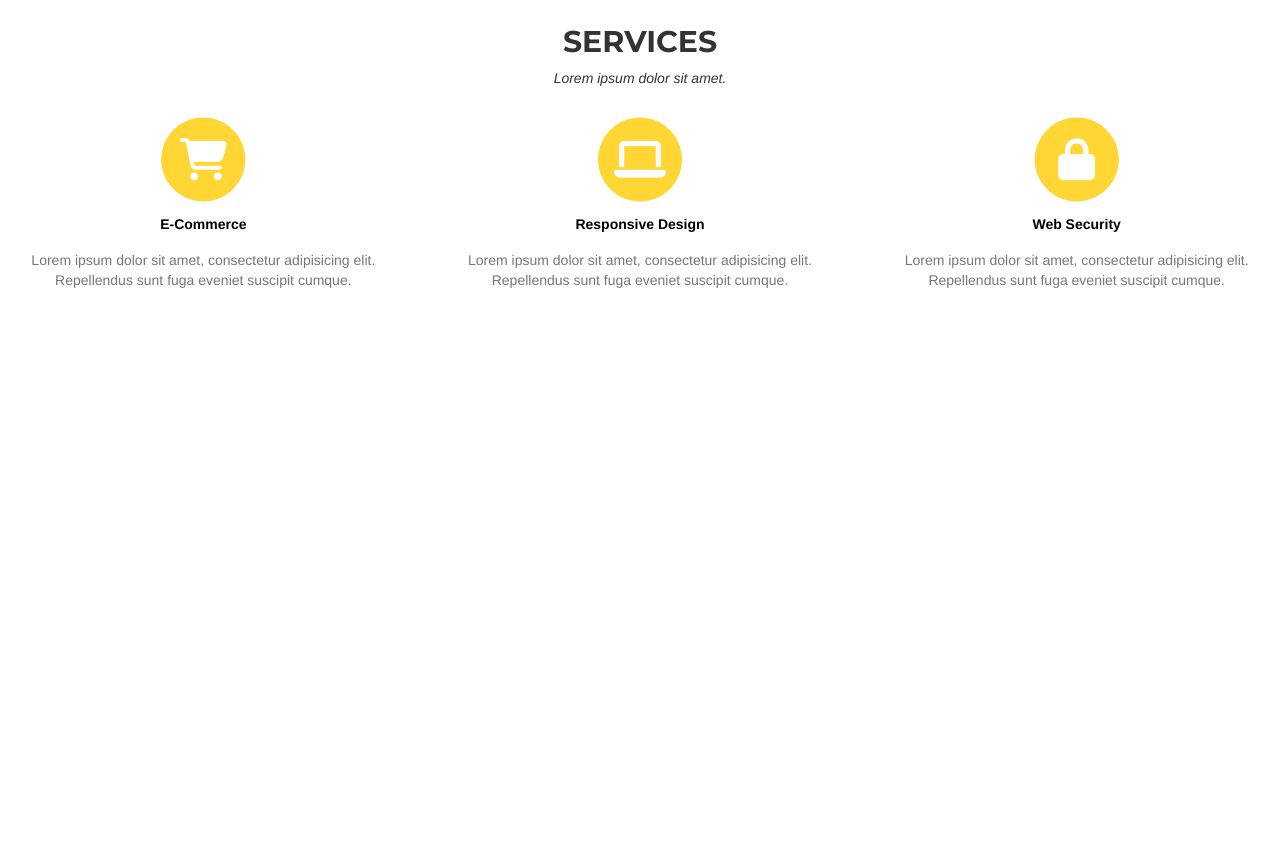
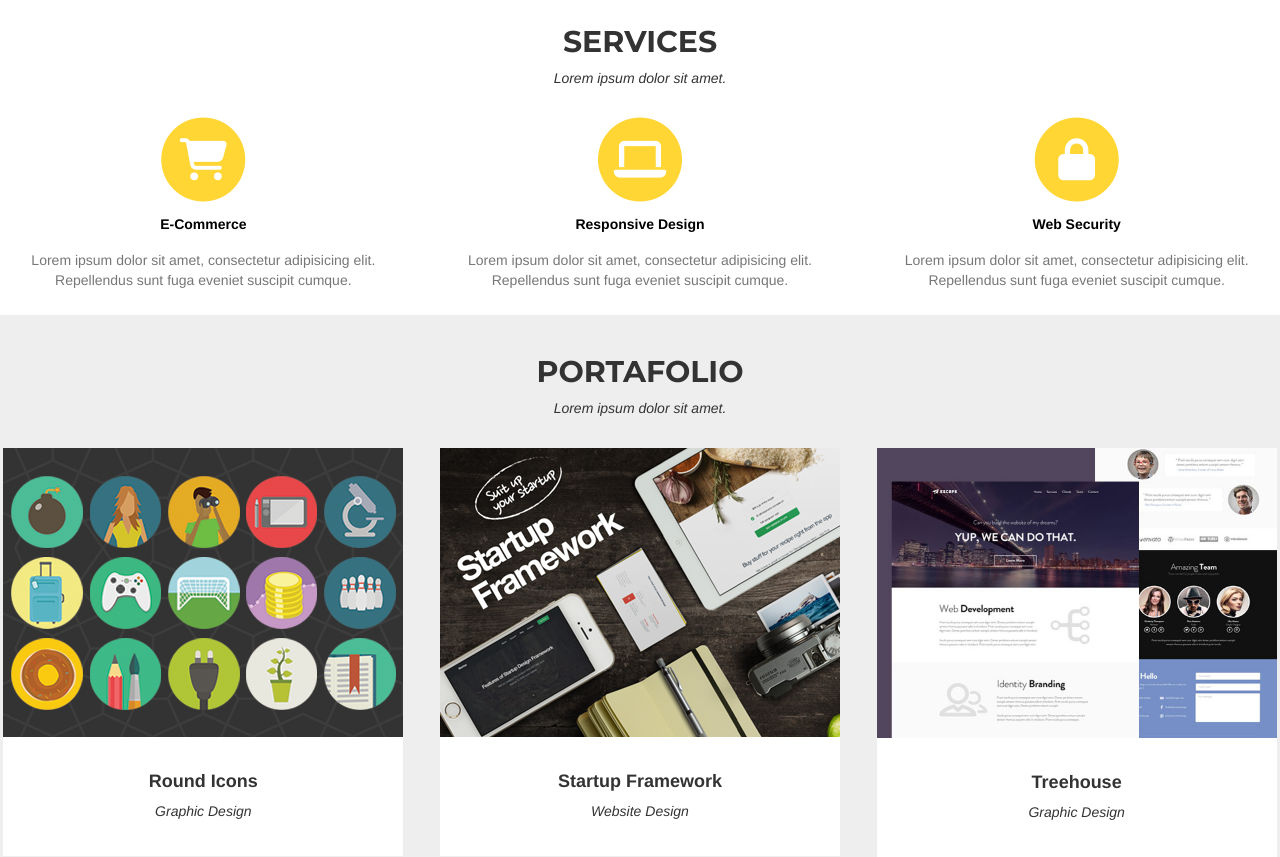
Before and after one commit to kathmarioly/lab-studio, a plain HTML site: page index.html in a window 1280 px wide. Shown: the part 815-1672 px from the top of the page. Before the commit the page ends 1115 px from the top, so only its background shows below. Drawn offline with nearby package versions, Linux system fonts and the light colour scheme; a web font is replaced by a local one.

Commit message:
Section:portfolio

```diff
--- a/assets/css/styles.css
+++ b/assets/css/styles.css
@@ -36,7 +36,6 @@ font-size: 60px;
     background-image: url(../img/header-bg.jpg);
     background-position: center;
     background-size: cover;
-    background-attachment: fixed;
     background-repeat: no-repeat;
     width: 100%;
     height: 100vh;
@@ -140,3 +139,18 @@ font-family: Montserrat,"Helvetica Neue",Helvetica,Arial,sans-serif;
     font-style: italic;
 
 }
+#portafolio{
+    background-color:  #eee;
+    margin-top:  15px;
+}
+ .caja-ima{
+    max-width: 400px;
+    margin: 0 auto;
+    background-color: #fff;
+    text-align: center;
+    padding: 25px;
+}
+.sub-ima{
+    font-family: "Droid Serif","Helvetica Neue",Helvetica,Arial,sans-serif;
+    font-style: italic;
+}
--- a/index.html
+++ b/index.html
@@ -107,5 +107,46 @@
 			</div>
 		</div>
 		</div>
+	</section>
+
+	<!--Sección tres "PORTAFOLIO"-->
+	<section id="portafolio">
+		<div class="row" id="caja-servicio">
+			<div class="col-lg-12 col-md-12 col-sm-12 col-xs-12 text-center" id="text-superior">
+					<h2 class="titulo-serv"><strong>PORTAFOLIO</strong></h2>
+					<p class="parrafo-serv">Lorem ipsum dolor sit amet.</p>
+				</div>
+				<br><br>
+		<div class="box-services" id="e-commerce">
+			<div class="col-lg-4 col-md-4 col-sm-4 col-xs-4 text-center">
+
+				<img src="assets/img/roundicons.png" alt="placeholder+image" alt="iconos" width="400">
+				<div class="caja-ima">
+			 		<h4 class="titulo-ima"><strong>Round Icons</strong></h4>
+					<p class="sub-ima">Graphic Design</p>
+				</div>
+
+			</div>
+		</div>
+		<div class="box-services" id="responsive-design">
+			<div class="col-lg-4 col-md-4 col-sm-4 col-xs-4 text-center">
+					<img src="assets/img/startup-framework.png" alt="placeholder+image" alt="iconos" width="400" class="ima-porta">
+				<div class="caja-ima">
+			 		<h4 class="titulo-ima"><strong>Startup Framework</strong></h4>
+					<p class="sub-ima">Website Design</p>
+				</div>
+			</div>
+		</div>
+		<div class="box-services" id="web-security">
+			<div class="col-lg-4 col-md-4 col-sm-4 col-xs-4 text-center">
+					<img src="assets/img/escape-preview.png" alt="placeholder+image" alt="iconos" width="400" height="290" class="ima-porta">
+				<div class="caja-ima">
+			 		<h4 class="titulo-ima"><strong>Treehouse</strong></h4>
+					<p class="sub-ima">Graphic Design</p>
+				</div>
+
+			</div>
+		</div>
+		</div>
 
 	</section>
```
